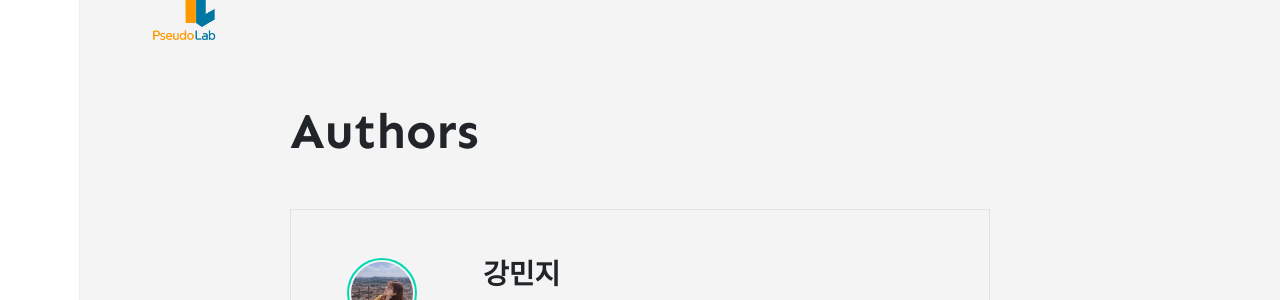
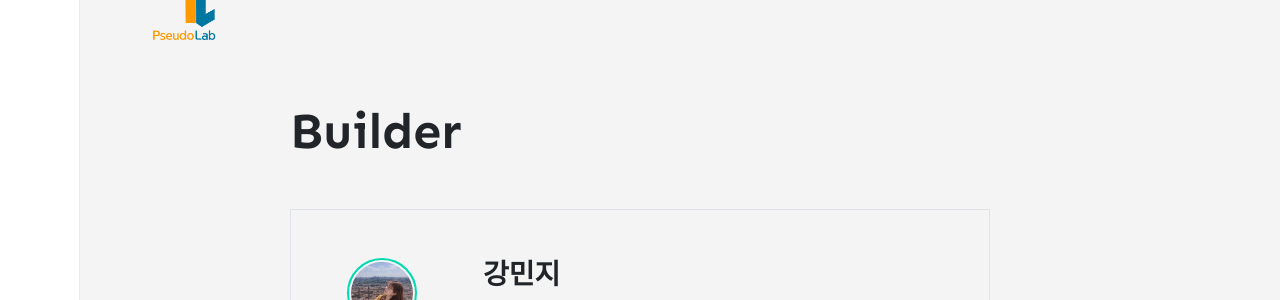
Before and after one commit to pseudolab/pseudolab.github.io, a Jekyll site: the page built from _pages/authors.html, in a window 1280 px wide. Shown: the part 135-435 px from the top of the page. Built offline with Jekyll 4.4.1, drawn with Linux system fonts in a browser that asks for light colours; nearby versions of some CDN libraries; comment, search, counter and statistics services are not loaded.

Commit message:
change name(authors --> builder)

```diff
--- a/_layouts/default.html
+++ b/_layouts/default.html
@@ -52,8 +52,8 @@
         <h3>Navigation</h3>
         <li><a href="{{ site.baseurl }}/">Home</a></li>
         <li><a href="{{ site.baseurl }}/about">About</a></li>
-        <li><a href="{{ site.baseurl }}/authors">Contributors <span class="badge badge-primary">new</span></a></li>
-        <li><a target="_blank" href="https://bootstrapstarter.com/jekyll-theme-memoirs/">Get Memoirs</a></li>
+        <li><a href="{{ site.baseurl }}/builder">Builder <span class="badge badge-primary">new</span></a></li>
+        <!-- <li><a target="_blank" href="https://bootstrapstarter.com/jekyll-theme-memoirs/">Get Memoirs</a></li>       -->
         <li><a href="{{ site.baseurl }}/contact">Contact</a></li>
     </ul>
 </nav>
--- a/_pages/authors.html
+++ b/_pages/authors.html
@@ -1,7 +1,7 @@
 ---
 layout: page
-title: Authors
-permalink: /authors
+title: Builder
+permalink: /builder
 comments: false
 ---
 <div class="list-authors mt-5">
```
